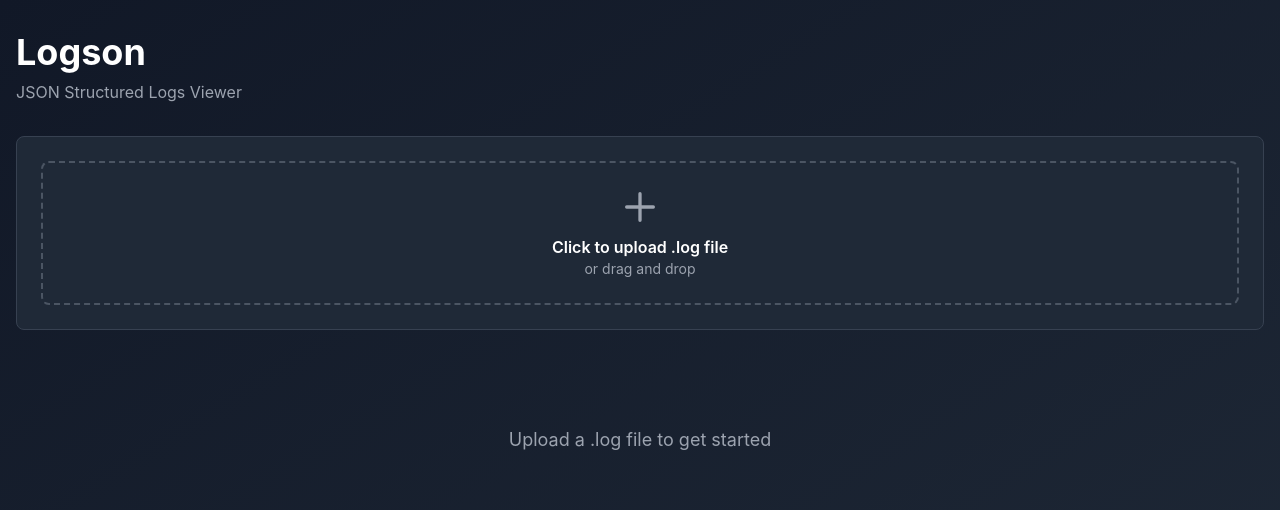
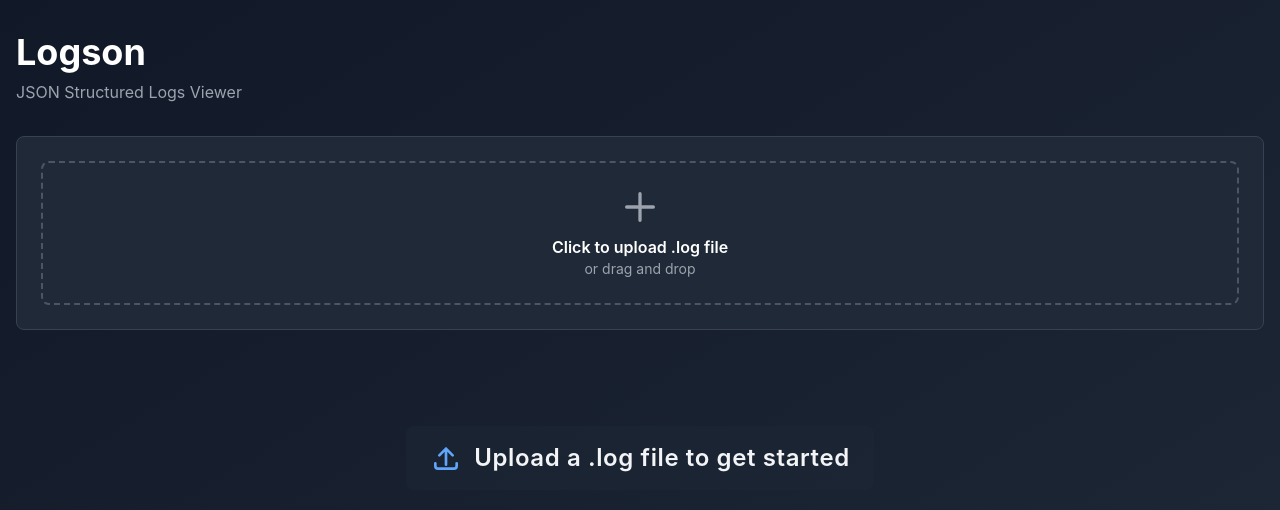
Before and after one commit to tostamista23/logson, an Angular app: page / in a window 1280 px wide. Shown: the top 510 px of the page. Built offline with nearby package versions, Linux system fonts and the light colour scheme.

Commit message:
drag and drop fix + select new file

```diff
--- /dev/null
+++ b/src/app/app.component.css
@@ -0,0 +1,3 @@
+/* App component styles (separate file) */
+
+/* Keep this file for component-specific overrides if needed. */
--- /dev/null
+++ b/src/app/app.component.html
@@ -0,0 +1,66 @@
+<div class="min-h-screen bg-gradient-to-br from-gray-900 to-gray-800">
+  <div class="max-w-7xl mx-auto px-4 py-8">
+    <!-- Header -->
+    <div class="mb-8">
+      <h1 class="text-4xl font-bold text-white mb-2">Logson</h1>
+      <p class="text-gray-400">JSON Structured Logs Viewer</p>
+    </div>
+
+    <!-- File Upload Section -->
+    <div class="mb-8">
+      <app-file-upload (onFileLoaded)="onFileLoaded($event)" (onFileRemoved)="onFileRemoved()"></app-file-upload>
+    </div>
+
+    <!-- Content -->
+    <div *ngIf="logs.length > 0" class="space-y-8">
+      <!-- Chart with Statistics Section -->
+      <div class="bg-gray-800 rounded-lg p-6 border border-gray-700">
+        <h2 class="text-xl font-bold text-white mb-6">Entries by Hour</h2>
+        <div class="grid grid-cols-1 lg:grid-cols-4 gap-6">
+          <!-- Statistics Sidebar -->
+          <div class="space-y-4">
+            <div class="bg-gray-900 rounded-lg p-4 border border-gray-600">
+              <p class="text-gray-400 text-xs uppercase tracking-wide mb-2">Total Entries</p>
+              <p class="text-2xl font-bold text-blue-400">{{ stats.totalEntries }}</p>
+            </div>
+            <div class="bg-gray-900 rounded-lg p-4 border border-gray-600">
+              <p class="text-gray-400 text-xs uppercase tracking-wide mb-2">Peak Hour</p>
+              <p class="text-2xl font-bold text-green-400">{{ peakHour }}:00</p>
+            </div>
+            <div class="bg-gray-900 rounded-lg p-4 border border-gray-600">
+              <p class="text-gray-400 text-xs uppercase tracking-wide mb-2">Peak Entries</p>
+              <p class="text-2xl font-bold text-purple-400">{{ peakEntries }}</p>
+            </div>
+          </div>
+          <!-- Chart -->
+          <div class="lg:col-span-3">
+            <app-bar-chart [data]="stats.entriesByHour"></app-bar-chart>
+          </div>
+        </div>
+      </div>
+
+      <!-- Logs List -->
+      <div class="bg-gray-800 rounded-lg p-6 border border-gray-700">
+        <div class="flex justify-between items-center mb-4">
+          <h2 class="text-xl font-bold text-white">Log Entries</h2>
+          <button
+            (click)="resetAndAskFile()"
+            class="px-4 py-2 bg-blue-600 hover:bg-blue-700 text-white rounded-lg transition">
+            Selecionar ficheiro
+          </button>
+        </div>
+        <app-logs-list [logs]="logs" [availableLevels]="availableLevels" [availableTypes]="availableTypes" [pageSize]="pageSize"></app-logs-list>
+      </div>
+    </div>
+
+    <!-- Empty State -->
+    <div *ngIf="logs.length === 0" class="text-center py-16">
+      <div class="inline-flex items-center space-x-3 bg-gray-800/40 px-6 py-4 rounded-lg">
+        <svg class="w-8 h-8 text-blue-400" fill="none" stroke="currentColor" viewBox="0 0 24 24">
+          <path stroke-linecap="round" stroke-linejoin="round" stroke-width="2" d="M4 16v2a2 2 0 002 2h12a2 2 0 002-2v-2M7 10l5-5 5 5M12 5v12" />
+        </svg>
+        <p class="text-gray-100 text-2xl font-semibold tracking-wide">Upload a .log file to get started</p>
+      </div>
+    </div>
+  </div>
+</div>
--- a/src/app/app.component.ts
+++ b/src/app/app.component.ts
@@ -1,6 +1,7 @@
-import { Component } from '@angular/core';
+import { Component, ViewChild } from '@angular/core';
 import { CommonModule } from '@angular/common';
 import { FormsModule } from '@angular/forms';
+import { Router } from '@angular/router';
 import { FileUploadComponent } from './components/file-upload/file-upload.component';
 import { BarChartComponent } from './components/bar-chart/bar-chart.component';
 import { LogsListComponent } from './components/logs-list/logs-list.component';
@@ -16,72 +17,11 @@ import { LogParserService, LogEntry, LogStatistics, FilterItem } from './service
     BarChartComponent,
     LogsListComponent
   ],
-  template: `
-    <div class="min-h-screen bg-gradient-to-br from-gray-900 to-gray-800">
-      <div class="max-w-7xl mx-auto px-4 py-8">
-        <!-- Header -->
-        <div class="mb-8">
-          <h1 class="text-4xl font-bold text-white mb-2">Logson</h1>
-          <p class="text-gray-400">JSON Structured Logs Viewer</p>
-        </div>
-
-        <!-- File Upload Section -->
-        <div class="mb-8">
-          <app-file-upload (onFileLoaded)="onFileLoaded($event)" (onFileRemoved)="onFileRemoved()"></app-file-upload>
-        </div>
-
-        <!-- Content -->
-        <div *ngIf="logs.length > 0" class="space-y-8">
-          <!-- Chart with Statistics Section -->
-          <div class="bg-gray-800 rounded-lg p-6 border border-gray-700">
-            <h2 class="text-xl font-bold text-white mb-6">Entries by Hour</h2>
-            <div class="grid grid-cols-1 lg:grid-cols-4 gap-6">
-              <!-- Statistics Sidebar -->
-              <div class="space-y-4">
-                <div class="bg-gray-900 rounded-lg p-4 border border-gray-600">
-                  <p class="text-gray-400 text-xs uppercase tracking-wide mb-2">Total Entries</p>
-                  <p class="text-2xl font-bold text-blue-400">{{ stats.totalEntries }}</p>
-                </div>
-                <div class="bg-gray-900 rounded-lg p-4 border border-gray-600">
-                  <p class="text-gray-400 text-xs uppercase tracking-wide mb-2">Peak Hour</p>
-                  <p class="text-2xl font-bold text-green-400">{{ peakHour }}:00</p>
-                </div>
-                <div class="bg-gray-900 rounded-lg p-4 border border-gray-600">
-                  <p class="text-gray-400 text-xs uppercase tracking-wide mb-2">Peak Entries</p>
-                  <p class="text-2xl font-bold text-purple-400">{{ peakEntries }}</p>
-                </div>
-              </div>
-              <!-- Chart -->
-              <div class="lg:col-span-3">
-                <app-bar-chart [data]="stats.entriesByHour"></app-bar-chart>
-              </div>
-            </div>
-          </div>
-
-          <!-- Logs List -->
-          <div class="bg-gray-800 rounded-lg p-6 border border-gray-700">
-            <div class="flex justify-between items-center mb-4">
-              <h2 class="text-xl font-bold text-white">Log Entries</h2>
-              <button
-                (click)="refreshLogs()"
-                class="px-4 py-2 bg-blue-600 hover:bg-blue-700 text-white rounded-lg transition">
-                TODO: Refresh Logs
-              </button>
-            </div>
-            <app-logs-list [logs]="logs" [availableLevels]="availableLevels" [availableTypes]="availableTypes" [pageSize]="pageSize"></app-logs-list>
-          </div>
-        </div>
-
-        <!-- Empty State -->
-        <div *ngIf="logs.length === 0" class="text-center py-16">
-          <p class="text-gray-400 text-lg">Upload a .log file to get started</p>
-        </div>
-      </div>
-    </div>
-  `,
-  styles: []
+  templateUrl: './app.component.html',
+  styleUrls: ['./app.component.css']
 })
 export class AppComponent {
+  @ViewChild(FileUploadComponent) fileUpload!: FileUploadComponent;
   logs: LogEntry[] = [];
   stats: LogStatistics = { totalEntries: 0, entriesByHour: {} };
   pageSize = 500;
@@ -91,7 +31,7 @@ export class AppComponent {
   availableLevels: FilterItem[] = [];
   availableTypes: FilterItem[] = [];
 
-  constructor(private logParser: LogParserService) {}
+  constructor(private logParser: LogParserService, private router: Router) {}
 
   onFileLoaded(content: string) {
     this.logs = this.logParser.parseLogFile(content);
@@ -134,6 +74,21 @@ export class AppComponent {
     this.updateStatistics();
   }
 
+  resetAndAskFile() {
+    this.logs = [];
+    this.stats = { totalEntries: 0, entriesByHour: {} };
+    this.peakHour = 0;
+    this.peakEntries = 0;
+    this.availableLevels = [];
+    this.availableTypes = [];
+    try {
+      this.fileUpload?.removeFile();
+      this.fileUpload?.openFileDialog();
+    } catch (e) {
+      // If ViewChild not available, ensure empty state is shown
+    }
+  }
+
   private updateStatistics() {
     this.stats = this.logParser.getStatistics(this.logs);
     this.peakHour = this.getPeakHour();
--- /dev/null
+++ b/src/app/components/file-upload/file-upload.component.css
@@ -0,0 +1,3 @@
+/* File upload component styles (separate file) */
+
+/* Tailwind handles most styles; keep this file for custom rules if needed. */
--- /dev/null
+++ b/src/app/components/file-upload/file-upload.component.html
@@ -0,0 +1,19 @@
+<div *ngIf="!fileName" class="bg-gray-800 rounded-lg p-6 border border-gray-700">
+  <label class="flex items-center justify-center w-full cursor-pointer">
+    <div class="flex flex-col items-center justify-center w-full border-2 border-dashed border-gray-600 rounded-lg p-6 hover:border-blue-500 transition"
+         (drop)="onFileDropped($event)" (dragover)="onDragOver($event)" (dragenter)="onDragEnter($event)" (dragleave)="onDragLeave($event)" (dragend)="onDragEnd()"
+         [ngClass]="{'border-blue-500 bg-gray-700 transform scale-105': isDragOver}">
+      <svg class="w-10 h-10 text-gray-400 mb-2" fill="none" stroke="currentColor" viewBox="0 0 24 24">
+        <path stroke-linecap="round" stroke-linejoin="round" stroke-width="2" d="M12 4v16m8-8H4"></path>
+      </svg>
+      <p class="text-white font-semibold">Click to upload .log file</p>
+      <p class="text-gray-400 text-sm">or drag and drop</p>
+    </div>
+    <input
+      #fileInput
+      type="file"
+      accept=".log"
+      (change)="onFileSelected($event)"
+      class="hidden" />
+  </label>
+</div>
--- a/src/app/components/file-upload/file-upload.component.ts
+++ b/src/app/components/file-upload/file-upload.component.ts
@@ -1,33 +1,12 @@
-import { Component, Output, EventEmitter } from '@angular/core';
+import { Component, Output, EventEmitter, ViewChild, ElementRef } from '@angular/core';
 import { CommonModule } from '@angular/common';
 
 @Component({
   selector: 'app-file-upload',
   standalone: true,
   imports: [CommonModule],
-  template: `
-    <div *ngIf="!fileName" class="bg-gray-800 rounded-lg p-6 border border-gray-700">
-      <label class="flex items-center justify-center w-full cursor-pointer">
-        <div class="flex flex-col items-center justify-center w-full border-2 border-dashed border-gray-600 rounded-lg p-6 hover:border-blue-500 transition">
-          <svg class="w-10 h-10 text-gray-400 mb-2" fill="none" stroke="currentColor" viewBox="0 0 24 24">
-            <path stroke-linecap="round" stroke-linejoin="round" stroke-width="2" d="M12 4v16m8-8H4"></path>
-          </svg>
-          <p class="text-white font-semibold">Click to upload .log file</p>
-          <p class="text-gray-400 text-sm">or drag and drop</p>
-        </div>
-        <input
-          #fileInput
-          type="file"
-          accept=".log"
-          (change)="onFileSelected($event)"
-          (drop)="onFileDropped($event)"
-          (dragover)="onDragOver($event)"
-          (dragend)="onDragEnd()"
-          class="hidden" />
-      </label>
-    </div>
-  `,
-  styles: []
+  templateUrl: './file-upload.component.html',
+  styleUrls: ['./file-upload.component.css']
 })
 export class FileUploadComponent {
   @Output() onFileLoaded = new EventEmitter<string>();
@@ -35,11 +14,24 @@ export class FileUploadComponent {
 
   fileName: string = '';
   private currentFile: File | null = null;
+  @ViewChild('fileInput') fileInput!: ElementRef<HTMLInputElement>;
+  isDragOver: boolean = false;
 
   removeFile() {
     this.fileName = '';
     this.currentFile = null;
     this.onFileRemoved.emit();
+    try {
+      if (this.fileInput && this.fileInput.nativeElement) {
+        this.fileInput.nativeElement.value = '';
+      }
+    } catch (e) {
+      // ignore if ViewChild not initialized
+    }
+  }
+
+  openFileDialog() {
+    this.fileInput?.nativeElement.click();
   }
 
   onFileSelected(event: any) {
@@ -52,6 +44,7 @@ export class FileUploadComponent {
   onFileDropped(event: DragEvent) {
     event.preventDefault();
     event.stopPropagation();
+    this.isDragOver = false;
 
     const files = event.dataTransfer?.files;
     if (files && files.length > 0) {
@@ -62,10 +55,23 @@ export class FileUploadComponent {
   onDragOver(event: DragEvent) {
     event.preventDefault();
     event.stopPropagation();
+    this.isDragOver = true;
   }
 
   onDragEnd() {
-    // Handle drag end if needed
+    this.isDragOver = false;
+  }
+
+  onDragEnter(event: DragEvent) {
+    event.preventDefault();
+    event.stopPropagation();
+    this.isDragOver = true;
+  }
+
+  onDragLeave(event: DragEvent) {
+    event.preventDefault();
+    event.stopPropagation();
+    this.isDragOver = false;
   }
 
   private processFile(file: File) {
```
